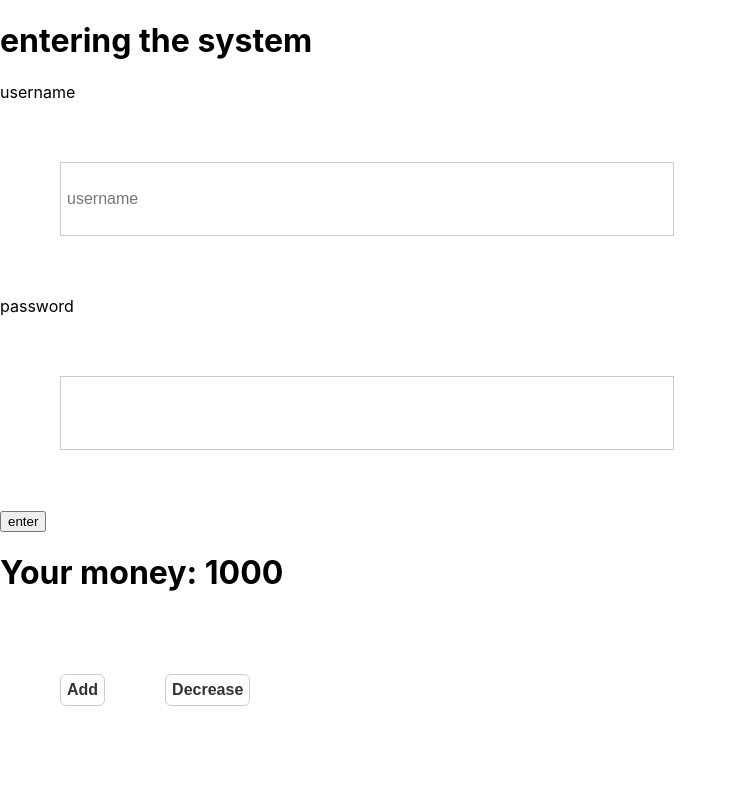
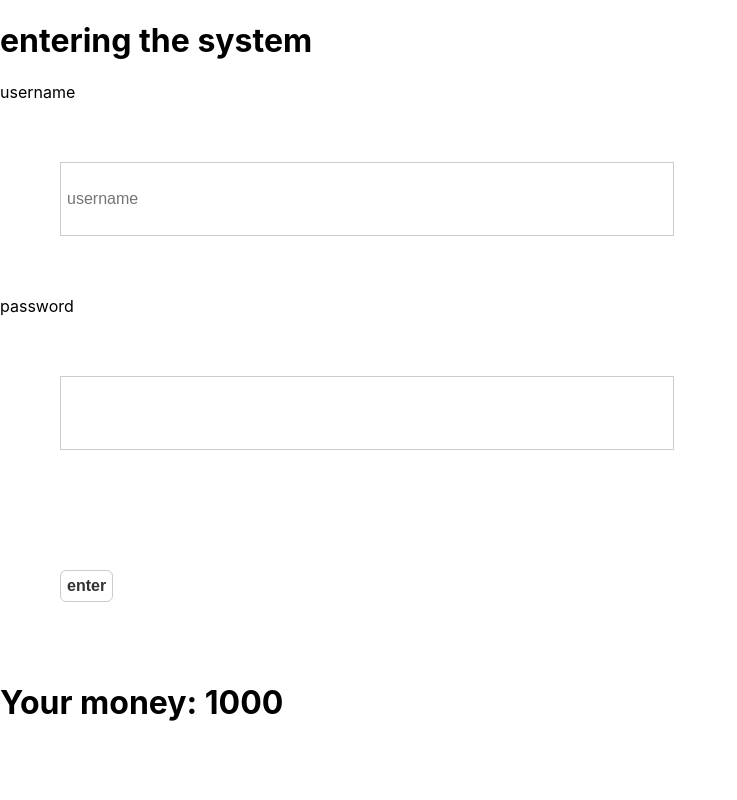
Before and after one commit to 8910parham/end-of-react, a React (Create React App) app in the folder project/: page /login in a window 1280 px wide. Shown: the top 800 px of the page, without its empty margins (0-737 px from the left). Built offline with nearby package versions, Linux system fonts and the light colour scheme.

Commit message:
Update index.css

```diff
--- a/project/src/index.css
+++ b/project/src/index.css
@@ -78,3 +78,25 @@ input {
 
 
 }
+
+
+.enterbtn {
+
+  transition: 0.6s;
+  display: inline-block;
+  padding: 6px 6px;
+  border-radius: 6px;
+  font-size: 16px;
+  font-weight: bold;
+  text-align: center;
+  cursor: pointer;
+  border: 0.6px solid #ccc;
+  color: #333;
+  background-color: #fff;
+  margin: 60px;
+}
+
+.enterbtn:hover {
+  color: rgb(62, 244, 62);
+  transition: 0.6s;
+}
```
